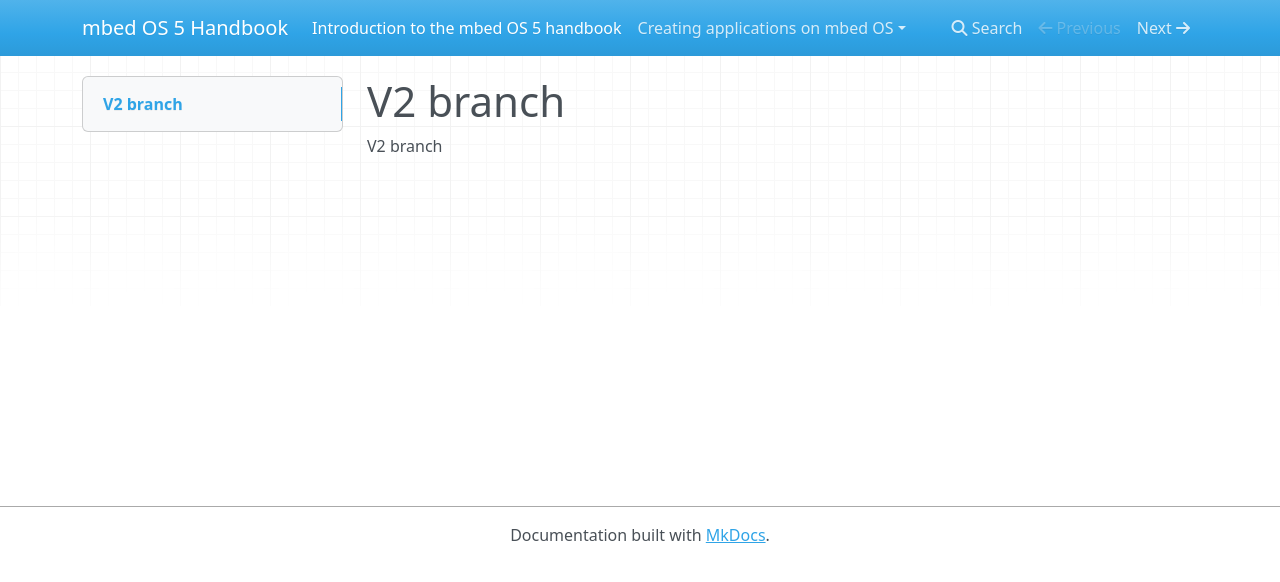
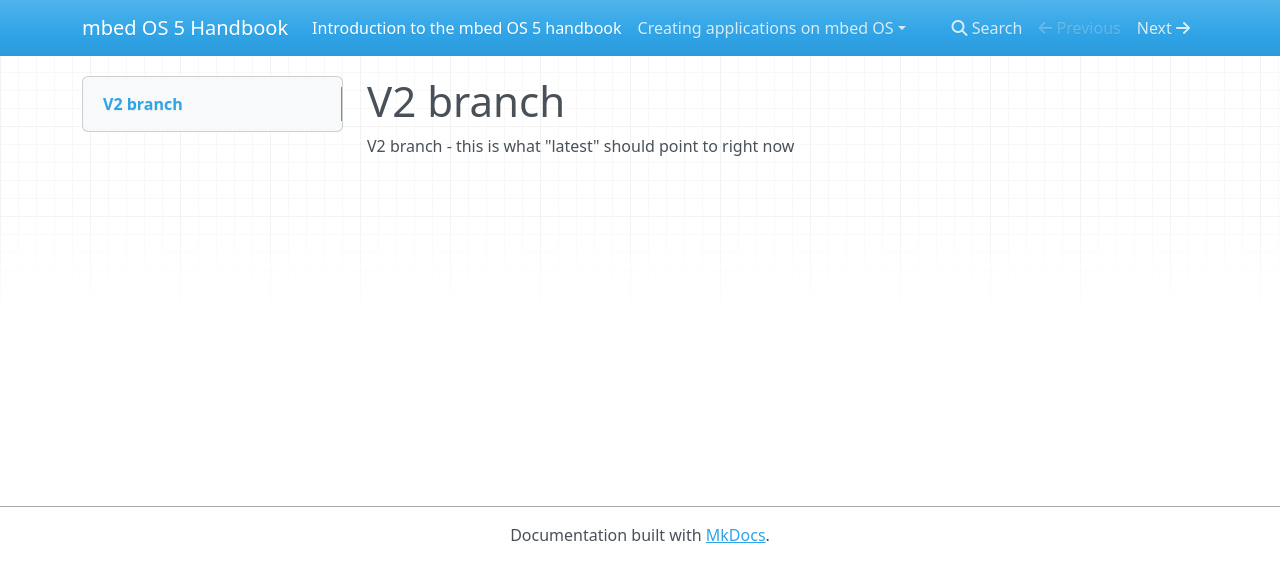
Before and after one commit to iriark01/versioning_docs, an MkDocs documentation site: the page built from docs/index.md, in a window 1280 px wide. Shown: the top 582 px of the page. Built offline with MkDocs 1.6.1, drawn with Linux system fonts in a browser that asks for light colours; nearby versions of some CDN libraries; old or Windows-style settings are respelled for this version of MkDocs.

Commit message:
Adding a comment

```diff
--- a/docs/index.md
+++ b/docs/index.md
@@ -1,3 +1,3 @@
 # V2 branch
 
-V2 branch
+V2 branch - this is what "latest" should point to right now
```
